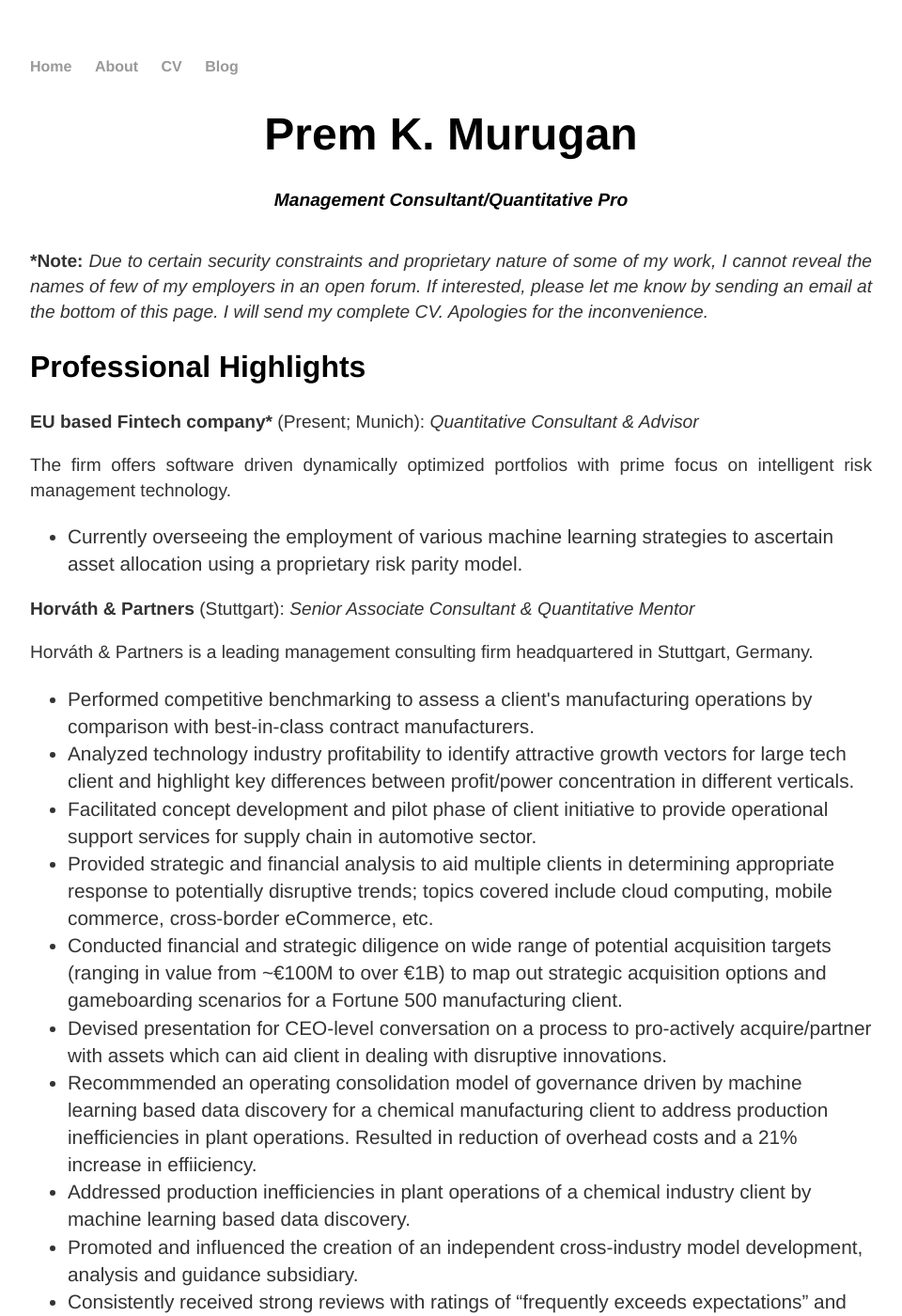
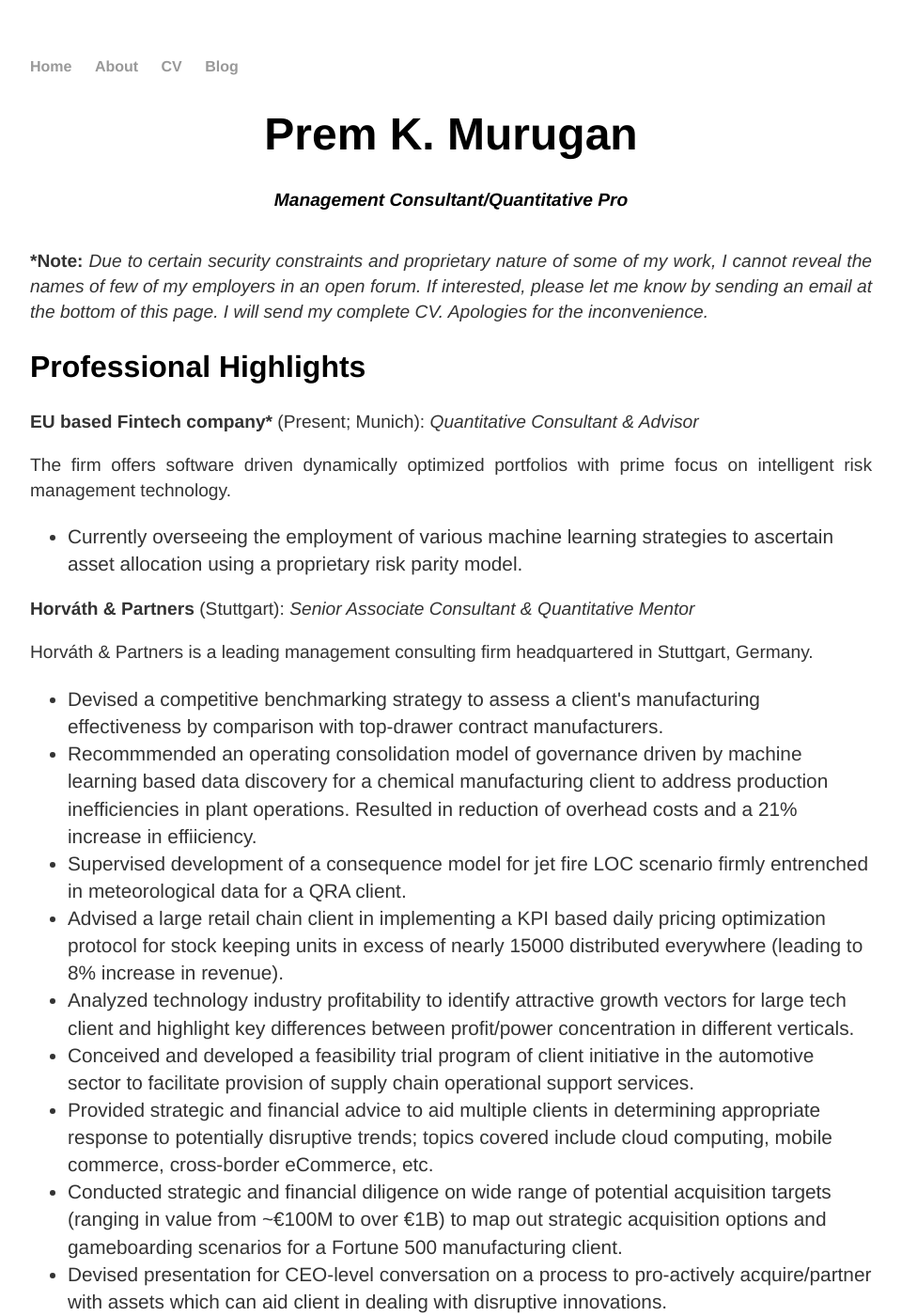
Before and after one commit to DaisukeAramaki/DaisukeAramaki.github.io, a Jekyll site: the page built from cv/index.html, in a window 1280 px wide and 1400 px high. Shown: the whole window at 94% size, without its empty margins (160-1120 px from the left). Built offline with Jekyll 4.4.1, drawn with Linux system fonts in a browser that asks for light colours; some of the changed text lies outside the part shown.

Commit message:
Minor Changes

```diff
--- a/cv/index.html
+++ b/cv/index.html
@@ -28,15 +28,16 @@
 <p style='text-align: justify;'><strong>Horv&aacute;th & Partners</strong> (Stuttgart): <em>Senior Associate Consultant & Quantitative Mentor</em>
 	<p style='text-align: justify;'>Horv&aacute;th & Partners is a leading management consulting firm headquartered in Stuttgart, Germany.
 										<ul >
-											<li>Performed competitive benchmarking to assess a client's manufacturing operations by comparison with best-in-class contract manufacturers.</li>
+											<li>Devised a competitive benchmarking strategy to assess a client's manufacturing effectiveness by comparison with top-drawer contract manufacturers.</li>
+											<li>Recommmended an operating consolidation model of governance driven by machine learning based data discovery for a chemical manufacturing client to address production inefficiencies in plant operations. Resulted in reduction of overhead costs and a 21% increase in effiiciency. </li>
+											<li>Supervised development of a consequence model for jet fire LOC scenario firmly entrenched in meteorological data for a QRA client.</li>
+											<li>Advised a large retail chain client in implementing a KPI based daily pricing optimization protocol for stock keeping units in excess of nearly 15000 distributed everywhere (leading to 8% increase in revenue).</li>
 											<li>Analyzed technology industry profitability to identify attractive growth vectors for large tech client and highlight key differences between profit/power concentration in different verticals.</li>
-											<li>Facilitated concept development and pilot phase of client initiative to provide operational support services for supply chain in automotive sector.</li>
-											<li>Provided strategic and financial analysis to aid multiple clients in determining appropriate response to potentially disruptive trends; topics covered include cloud computing, mobile commerce, cross-border eCommerce,  etc.</li>
-											<li>Conducted financial and strategic diligence on wide range of potential acquisition targets (ranging in value from ~€100M to over €1B) to map out strategic acquisition options and gameboarding scenarios for a Fortune 500 manufacturing client.</li>
+											<li>Conceived and developed a feasibility trial program of client initiative in the automotive sector to facilitate provision of supply chain operational support services.</li>
+											<li>Provided strategic and financial advice to aid multiple clients in determining appropriate response to potentially disruptive trends; topics covered include cloud computing, mobile commerce, cross-border eCommerce,  etc.</li>
+											<li>Conducted strategic and financial diligence on wide range of potential acquisition targets (ranging in value from ~€100M to over €1B) to map out strategic acquisition options and gameboarding scenarios for a Fortune 500 manufacturing client.</li>
 											<li>Devised presentation for CEO-level conversation on a process to pro-actively acquire/partner with assets which can aid client in dealing with disruptive innovations.</li>
-											<li>Recommmended an operating consolidation model of governance driven by machine learning based data discovery for a chemical manufacturing client to address production inefficiencies in plant operations. Resulted in reduction of overhead costs and a 21% increase in effiiciency. </li>
-											<li>Addressed production inefficiencies in plant operations of a chemical industry client by machine learning based data discovery.</li>
-                     <li>Promoted and influenced the creation of an independent cross-industry model development, analysis and guidance subsidiary.</li>
+											<li>Promoted and influenced the creation of an independent cross-industry model development, analysis and guidance subsidiary.</li>
 										 <li>Consistently received strong reviews with ratings of “frequently exceeds expectations” and “upward trajectory”.</li>
 									</ul>
 </p>
```
Also changed, not shown: other parts of cv/index.html (+1 -1 lines), 2 other files.
